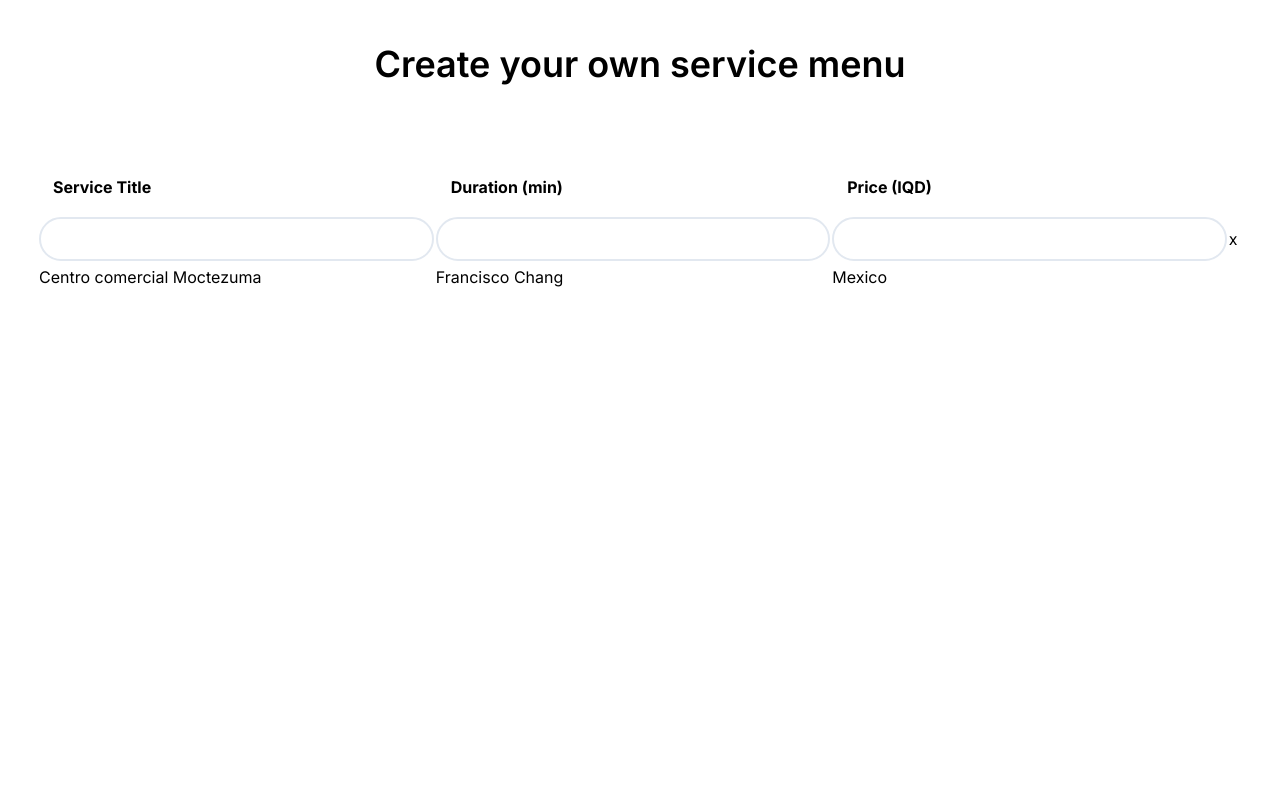
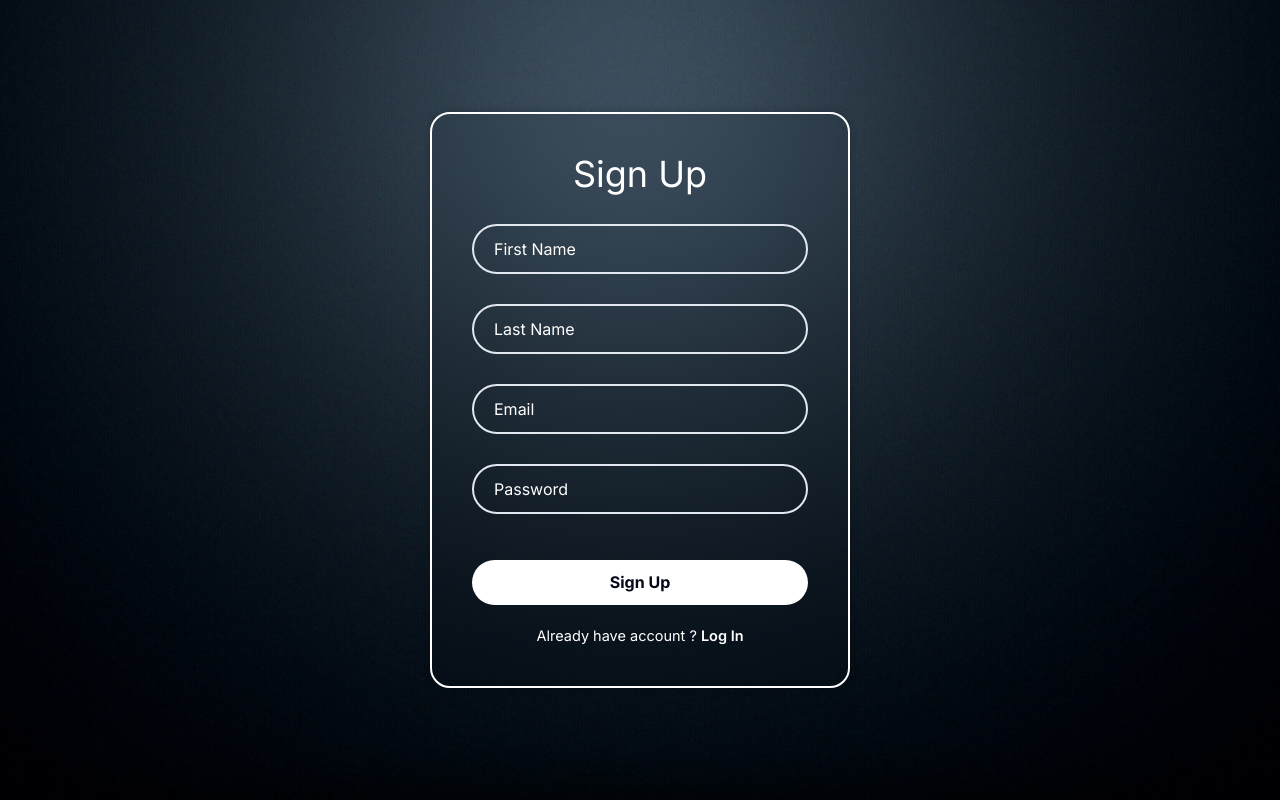
Before and after one commit to itzhasan/costum_booking, a Next.js app: page / in a window 1280 px wide. Built offline with nearby package versions, Linux system fonts and the light colour scheme.

Commit message:
complete some of create

```diff
--- a/app/pages/auth/signup.jsx
+++ b/app/pages/auth/signup.jsx
@@ -1,9 +1,32 @@
+
 export const Signup = () => {
-    return(
-        <div>
-            <h1>Soooooooooooon..</h1>
+    return (
+        <div className=" container flex items-center justify-center">
+
+            <form className="mx-[10px] rounded-[20px] p-[40px] w-[420px] myblur border-2 border-solid border-white text-white ">
+                <h1 className="text-4xl text-center	">Sign Up</h1>
+                <div className="relative w-full h-[50px] my-[30px]">
+                    <input type="text" placeholder="First Name" required className="w-full h-full bg-transparent outline-none border-2 rounded-[40px] border-slate-200 placeholder:text-white text-base text-white pr-[45px] pl-[20px] py-[20px]"/>
+
+                </div>
+                <div className="relative w-full h-[50px] my-[30px]">
+                    <input type="text" placeholder="Last Name" required className="w-full h-full bg-transparent outline-none border-2 rounded-[40px] border-slate-200 placeholder:text-white text-base text-white pr-[45px] pl-[20px] py-[20px]"/>
+
+                </div>
+                <div className="relative w-full h-[50px] my-[30px]">
+                    <input type="text" placeholder="Email" required className="w-full h-full bg-transparent outline-none border-2 rounded-[40px] border-slate-200 placeholder:text-white text-base text-white pr-[45px] pl-[20px] py-[20px]"/>
+
+                </div>
+                <div className="relative w-full h-[50px] my-[30px]">
+                    <input type="password" placeholder="Password" required className="w-full h-full bg-transparent outline-none border-2 rounded-[40px] border-slate-200 placeholder:text-white text-base text-white pr-[45px] pl-[20px] py-[20px]"/>
+
+                </div>
+
+                <button type="submit" className="mt-4 w-full h-[45px] bg-white outline-none rounded-[40px] text-[16px] text-slate-950 font-bold">Sign Up</button>
+                <div className="text-[14.5px] text-center mt-[20px]"><p>Already have account ? <a href="#" className="hover:underline font-semibold">Log In</a></p></div>
+
+            </form>
+
         </div>
-
-    );
-
+    )
 }
--- a/app/pages/index.jsx
+++ b/app/pages/index.jsx
@@ -1,14 +1,18 @@
 //main function check if user have account or not
 import {Login} from "./auth/login"
+
 import { MainPage } from "./home/main"
 import { Dashboard } from "./dashboard/dashboard"
 import { CreateNew } from "./createNew/createNew"
 import { BusinessDescribtion } from "./createNew/businessDescribtion"
 import { ServiceMenu } from "./createNew/serviceMenu"
+import { Signup } from "./auth/signup"
+
 export const Index =() =>{
     return(
         <div>
-            <ServiceMenu/>
+            <Signup/>
+
         </div>
     )
 }
```
